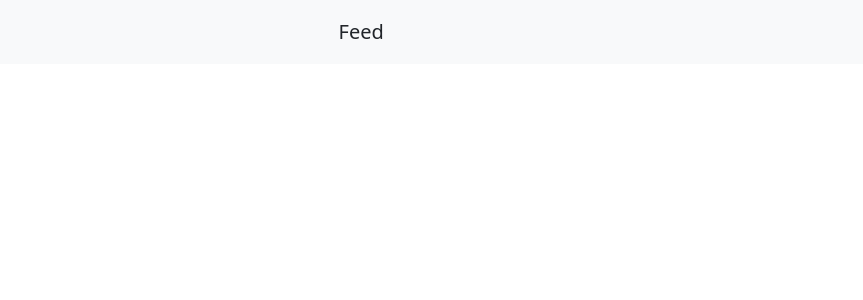
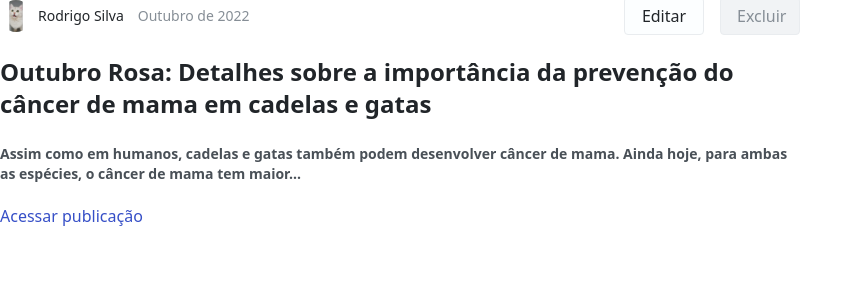
Before and after one commit to Rodrigodeveloperjr/petinfo, a React (Vite) app: page /dashboard in a window 1280 px wide. Shown: the top 300 px of the page, without its empty margins (0-863 px from the left). Built offline with nearby package versions, Linux system fonts and the light colour scheme.

Commit message:
feat: Post component created and styled

```diff
--- /dev/null
+++ b/src/components/Post.tsx
@@ -0,0 +1,59 @@
+import photo from "../assets/Rectangle 5 (1).svg";
+import { Button } from "./Button";
+
+const Post = () => {
+  return (
+    <div className="w-full max-w-800 h-60 flex flex-col justify-start items-start">
+      <div className="w-full flex flex-row">
+        <div className="w-full flex flex-row items-center pb-6">
+          <div className="flex flex-row items-center">
+            <img src={photo} className="w-8 h-8 rounded-full" />
+            <h3 className="text-custom-gray-1 font-medium text-sm pl-1.5 whitespace-nowrap">
+              Rodrigo Silva
+            </h3>
+          </div>
+
+          <p className="text-custom-gray-4 font-medium text-sm whitespace-nowrap pl-3.5">
+            Outubro de 2022
+          </p>
+        </div>
+
+        <div className="w-full max-w-127 h-8 flex flex-row justify-between items-center">
+          <Button
+            text="Editar"
+            background="bg-custom-gray-9"
+            borderColor="border-custom-gray-6"
+            textColor="text-custom-gray-1"
+            hoverBackground="bg-custom-gray-8"
+            maxWidth="max-w-32"
+          />
+          <Button
+            text="Excluir"
+            background="bg-custom-gray-7"
+            borderColor="border-custom-gray-6"
+            textColor="text-custom-gray-4"
+            hoverBackground="bg-custom-gray-1"
+            maxWidth="max-w-32"
+          />
+        </div>
+      </div>
+
+      <h2 className="text-custom-gray-1 font-semibold text-2xl pb-6">
+        Outubro Rosa: Detalhes sobre a importância da prevenção do câncer de
+        mama em cadelas e gatas
+      </h2>
+
+      <p className="text-custom-gray-3 font-semibold text-sm pb-5">
+        Assim como em humanos, cadelas e gatas também podem desenvolver câncer
+        de mama. Ainda hoje, para ambas as espécies, o câncer de mama tem
+        maior...
+      </p>
+
+      <a className="text-custom-brand-1 font-medium font-base cursor-pointer hover:underline">
+        Acessar publicação
+      </a>
+    </div>
+  );
+};
+
+export { Post };
--- a/src/routes/index.tsx
+++ b/src/routes/index.tsx
@@ -1,5 +1,6 @@
 import { Routes, Route } from "react-router-dom";
 import { Header } from "../components/Header";
+import { Post } from "../components/Post";
 import { SubHeader } from "../components/SubHeader";
 import { SignIn } from "../pages/SignIn";
 import { SignUp } from "../pages/SignUp";
@@ -9,7 +10,7 @@ const AllRoutes = () => {
     <Routes>
       <Route path="/" element={<SignUp />} />
       <Route path="/signin" element={<SignIn />} />
-      <Route path="/dashboard" element={<SubHeader />} />
+      <Route path="/dashboard" element={<Post />} />
     </Routes>
   );
 };
--- a/tailwind.config.cjs
+++ b/tailwind.config.cjs
@@ -46,6 +46,9 @@ module.exports = {
         "603": "37.6875em",
         "152": "9.5em",
         "205": "12.8125em",
+        "800": "50em",
+        "127": "11em",
+        "32": "5rem",
       }
     },
   },
```
